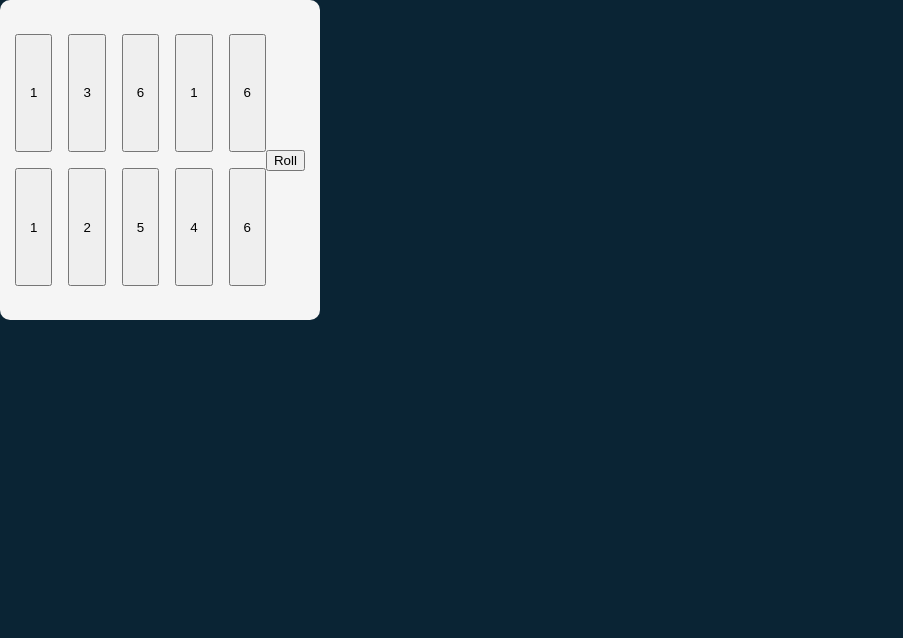
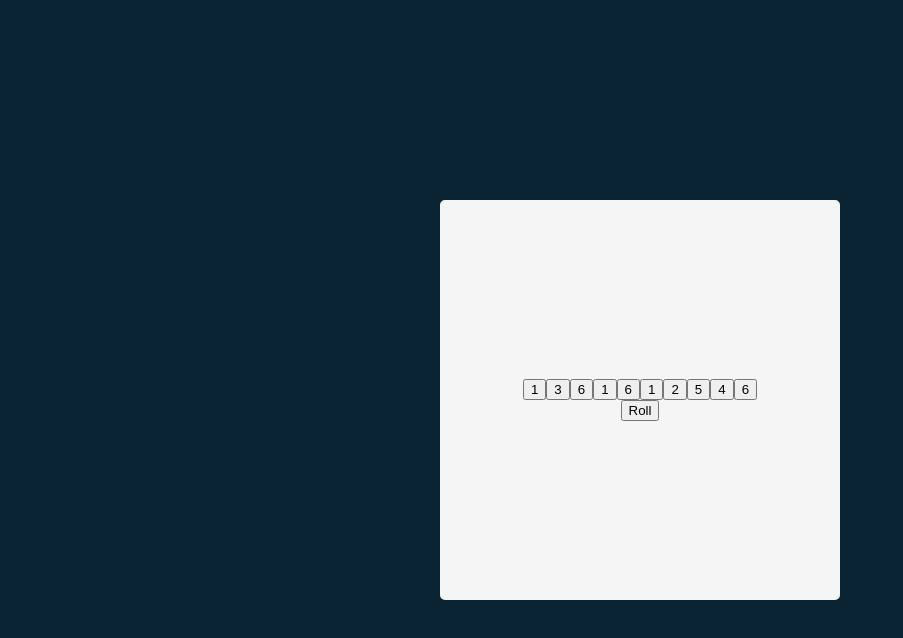
Before and after one commit to windowwelder/tenzies, a React (Vite) app: page / in a window 1280 px wide. Shown: the top 638 px of the page, without its empty margins (0-903 px from the left). Built offline with nearby package versions, Linux system fonts and the light colour scheme.

Commit message:
style: fixing styles

```diff
--- a/src/index.css
+++ b/src/index.css
@@ -3,40 +3,50 @@
 }
 
 body {
+    font-family: Karla, sans-serif;
     margin: 0;
-    width: 360px;
-    height: 379px;
-    top: 69px;
-    left: 76px;
-    background-color: #0A2434;
-}
-
-main {
-    width: 320px;
-    height: 320px;
-    top: 30px;
-    left: 20px;
-    border-radius: 10px;
-    background-color: #F5F5F5;
+    background-color: #0B2434;
+    padding: 20px;
+    height: 100vh;
     display: flex;
+    flex-direction: column;
     justify-content: center;
     align-items: center;
 }
 
-.container {
+div#root {
+    height: 100%;
+    width: 100%;
+    max-height: 400px;
+    max-width: 400px;
+}
+
+main {
+    background-color: #F5F5F5;
+    height: 100%;
+    border-radius: 5px;
+    display: flex;
+    flex-direction: column;
+    justify-content: center;
+    align-items: center;
+}
+
+.dice-container {
     display: grid;
     grid-template-columns: repeat(5, 1fr);
     grid-template-rows: 2;
-    gap: 1rem;
-    width: 250.87998962402344px;
-    height: 252.79998779296875px;
-    top: 33.28px;
-    left: 34.56px;
+    gap: 20px;
 }
 
-.die {
-    width: 35.84000015258789px;
-    height: 35.84000015258789px;
-    top: 134.4px;
-    left: 142.08px;
+.dice-container button {
+    height: 50px;
+    width: 50px;
+    box-shadow: 0px 2px 2px rgba(0, 0, 0, 0.15);
+    border-radius: 10px;
+    border: none;
+    background-color: white;
+    font-family: Karla, sans-serif;
+    font-size: 1.75rem;
+    font-weight: bold;
+    cursor: pointer;
 }
```
